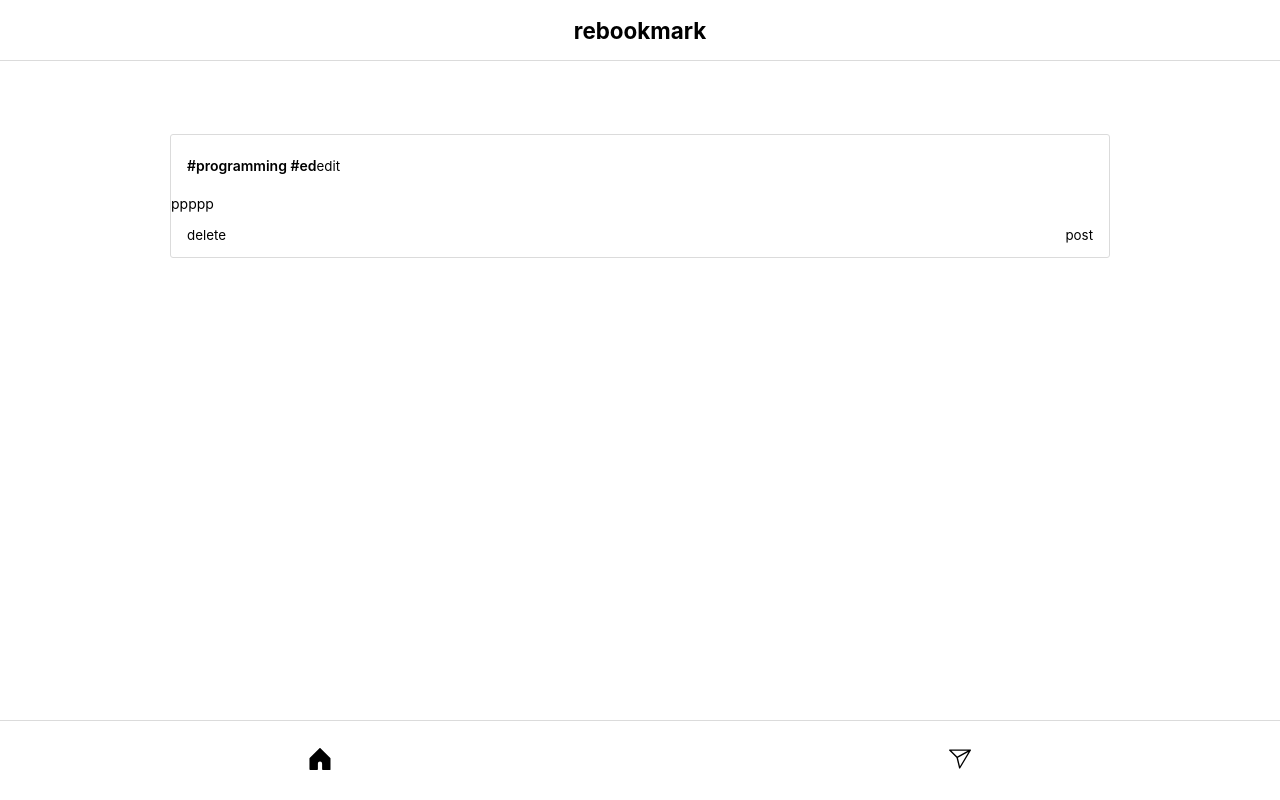
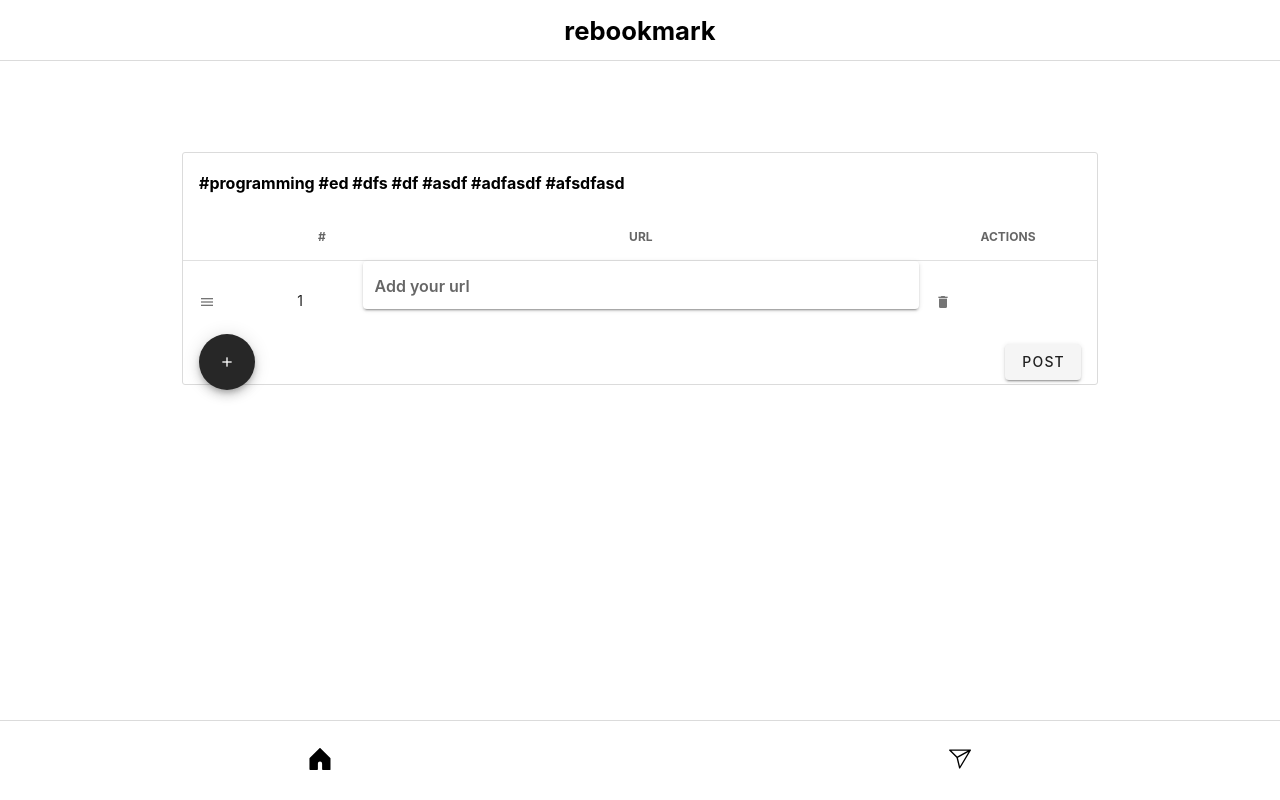
Before and after one commit to eddieleem/rebookmark, a Vue app in the folder rebookmarkFront/: page / in a window 1280 px wide. Built offline with nearby package versions, Linux system fonts and the light colour scheme.

Commit message:
added vuetify and post page wip

```diff
--- a/rebookmarkFront/babel.config.js
+++ b/rebookmarkFront/babel.config.js
@@ -1,3 +1,3 @@
 module.exports = {
-  presets: ["@vue/cli-plugin-babel/preset"]
-};
+  presets: ['@vue/cli-plugin-babel/preset']
+}
--- a/rebookmarkFront/public/index.html
+++ b/rebookmarkFront/public/index.html
@@ -6,6 +6,8 @@
     <meta name="viewport" content="width=device-width,initial-scale=1.0">
     <link rel="icon" href="<%= BASE_URL %>favicon.ico">
     <title><%= htmlWebpackPlugin.options.title %></title>
+    <link rel="stylesheet" href="https://fonts.googleapis.com/css?family=Roboto:100,300,400,500,700,900">
+    <link rel="stylesheet" href="https://cdn.jsdelivr.net/npm/@mdi/font@latest/css/materialdesignicons.min.css">
   </head>
   <body>
     <noscript>
--- a/rebookmarkFront/src/components/Post.vue
+++ b/rebookmarkFront/src/components/Post.vue
@@ -5,42 +5,116 @@
       <div class="header-author">
         <div class="header-author-info">
           <div>
-            <CustomText tag="b">#programming #ed</CustomText>
+            <CustomText tag="b"
+              >#programming #ed #dfs #df #asdf #adfasdf #afsdfasd</CustomText
+            >
           </div>
         </div>
       </div>
       <div class="header-more">
-        <button type="button">
+        <!-- <v-btn type="button">
           edit
-        </button>
+        </v-btn> -->
       </div>
     </header>
 
     <!-- links -->
     <div class="post-media">
-      <p>ppppp</p>
+      <v-data-table
+        :headers="tableHeaders"
+        :items="list"
+        :loading="loading"
+        item-key="id"
+        :show-select="false"
+        :disable-pagination="true"
+        :hide-default-footer="true"
+        class="page__table"
+      >
+        <template v-slot:body="props">
+          <draggable :list="props.items" tag="tbody">
+            <tr v-for="(link, index) in props.items" :key="index">
+              <td>
+                <v-icon small class="page__grab-icon">
+                  mdi-menu
+                </v-icon>
+              </td>
+              <td>{{ index + 1 }}</td>
+              <v-text-field
+                v-model="link.url"
+                solo
+                label="Add your url"
+                clearable
+              ></v-text-field>
+              <td>
+                <!-- <v-icon small @click="editLink(link.url)">
+                  mdi-pencil
+                </v-icon> -->
+                <v-icon small @click="removeAt(index)">
+                  mdi-delete
+                </v-icon>
+              </td>
+            </tr>
+          </draggable>
+        </template>
+      </v-data-table>
     </div>
 
     <!-- actions -->
     <div class="action-buttons section">
-      <button type="button">
+      <!-- <v-btn type="button">
         delete
-      </button>
-      <button class="action-save" type="button">
+      </v-btn> -->
+      <v-btn class="mx-2" fab dark color="indigo" @click="add">
+        <v-icon small class="page__grab-icon">
+          mdi-plus
+        </v-icon>
+      </v-btn>
+      <v-btn class="action-save" type="button" @click="post">
         post
-      </button>
+      </v-btn>
     </div>
-
   </div>
 </template>
 
 <script>
 import CustomText from '@/components/CustomText'
+import draggable from 'vuedraggable'
 
 export default {
   name: 'Post',
   components: {
-    CustomText
+    CustomText,
+    draggable
+  },
+  data: () => ({
+    guide: null,
+    loading: true,
+    tableHeaders: [
+      { text: '', sortable: false },
+      { text: '#', sortable: false },
+      { text: 'URL', value: 'url', sortable: false },
+      { text: 'ACTIONS', sortable: false }
+    ],
+    id: 1,
+    list: [
+      {
+        url: ''
+      }
+    ]
+  }),
+  methods: {
+    post() {
+      alert('hip hop!')
+    },
+    removeAt(idx) {
+      this.list.splice(idx, 1)
+    },
+    add() {
+      this.list.push({ url: '' })
+    }
+  },
+  created() {
+    // console.log(this.list)
   }
 }
 </script>
@@ -79,6 +153,7 @@
   height: 45px;
   display: flex;
   align-items: center;
+}
 
 button {
   margin-right: 16px;
@@ -88,5 +163,4 @@
   margin-left: auto;
   margin-right: 0;
 }
-}
 </style>
--- a/rebookmarkFront/src/main.js
+++ b/rebookmarkFront/src/main.js
@@ -4,11 +4,13 @@
 import router from './router'
 import store from './store'
 import './styles/app.css'
+import vuetify from './plugins/vuetify'
 
 Vue.config.productionTip = false
 
 new Vue({
   router,
   store,
+  vuetify,
   render: h => h(App)
 }).$mount('#app')
--- /dev/null
+++ b/rebookmarkFront/src/plugins/vuetify.js
@@ -0,0 +1,6 @@
+import Vue from 'vue'
+import Vuetify from 'vuetify/lib/framework'
+
+Vue.use(Vuetify)
+
+export default new Vuetify({})
--- a/rebookmarkFront/vue.config.js
+++ b/rebookmarkFront/vue.config.js
@@ -10,5 +10,7 @@
       .end()
       .use('vue-svg-loader')
       .loader('vue-svg-loader')
-  }
+  },
+
+  transpileDependencies: ['vuetify']
 }
```
Also changed, not shown: rebookmarkFront/package.json (+7 -1 lines), rebookmarkFront/src/components/HelloWorld.vue (added, +141 -0 lines), rebookmarkFront/src/views/Home.vue (added, +15 -0 lines), rebookmarkFront/.eslintrc.js, rebookmarkFront/src/assets/logo.svg (added), 1 other file (tests, documents, lock files or other folders). Lines whose indentation alone changed are shown as unchanged.
